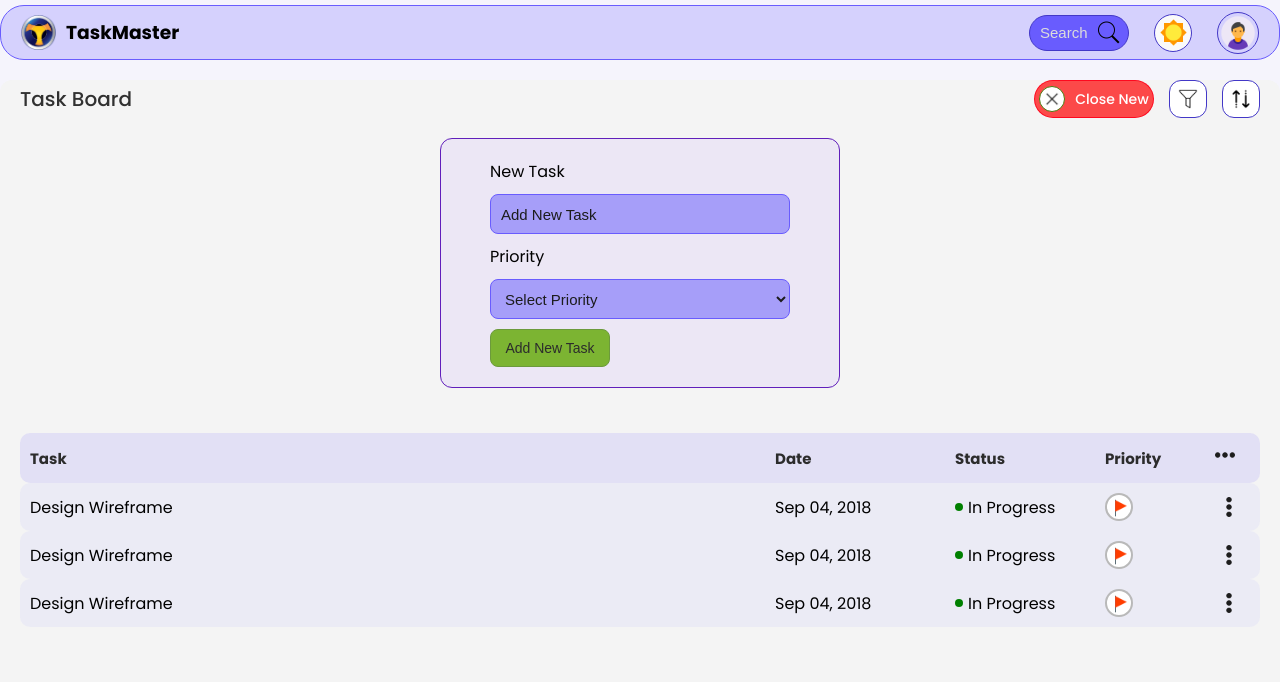
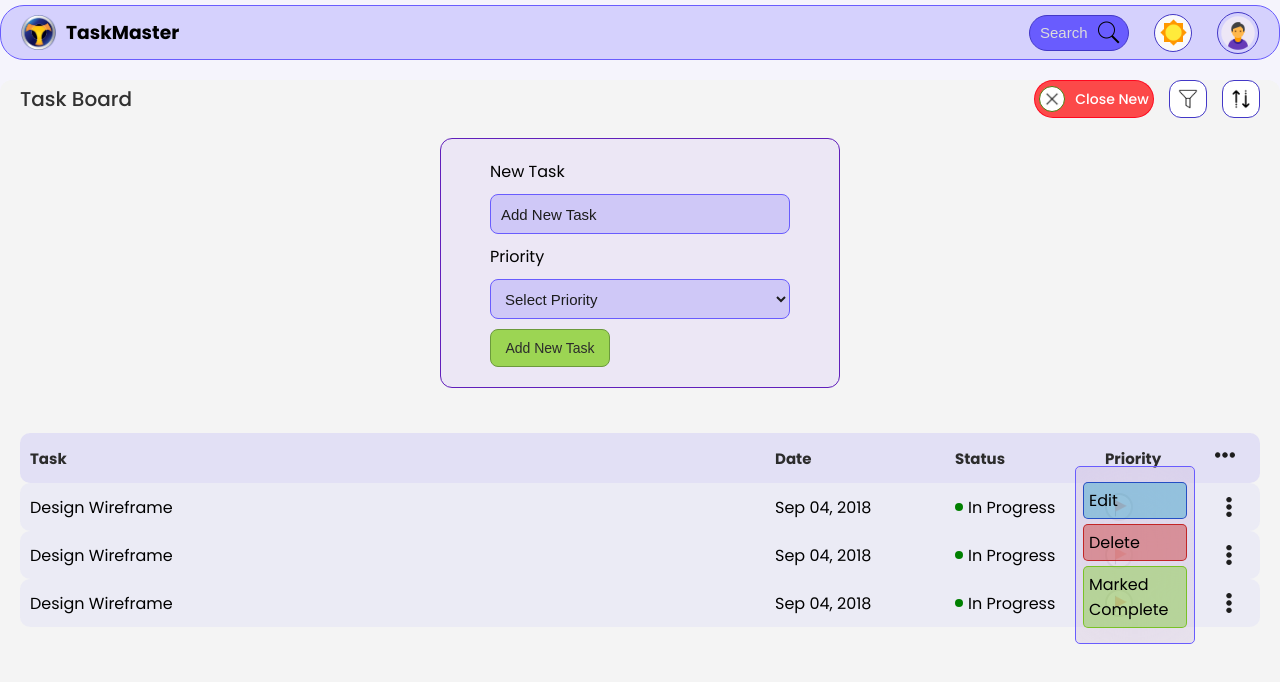
Before and after one commit to ZwSyntax/Task-Manager, a React (Vite) app in the folder client/: page / in a window 1280 px wide. Both pictures are taken after a click on the element 1229 px from the left and 555 px from the top of the page. Shown: the top 682 px of the page. Built offline with nearby package versions, Linux system fonts and the light colour scheme.

Commit message:
change filter , sort option show condition and show edit task options

```diff
--- a/client/src/components/Header/Navbar.jsx
+++ b/client/src/components/Header/Navbar.jsx
@@ -65,7 +65,10 @@ const Navbar = () => {
         >
           <img src={userLogo} alt={"userlogo"} />
           {isProfile && (
-            <div className={styles["profile-options"]}>
+            <div
+              className={styles["profile-options"]}
+              onMouseLeave={(e) => profileHandler(false, e)}
+            >
               <Link to={"/profile"}>
                 <div
                   className={styles["profile"]}
--- a/client/src/components/TasksSection/NewTask.module.css
+++ b/client/src/components/TasksSection/NewTask.module.css
@@ -39,7 +39,7 @@
 }
 .new-task-container input,
 .new-task-container select {
-  background-color: rgba(105, 92, 254, 0.52);
+  background-color: rgba(105, 92, 254, 0.22);
   height: 40px;
   color: #1c1c1c;
   border: 1px solid #695cfe;
@@ -54,11 +54,11 @@
   font-size: 14px;
   border-radius: 8px;
   border: 1px solid #6c9a3c;
-  background-color: #7cb432;
+  background-color: #9cd553;
   color: #2c2c2c;
   cursor: pointer;
 }
 
 .new-task-container-sub button:hover {
-  background-color: #689825;
+  background-color: #95ce4e;
 }
--- a/client/src/components/TasksSection/Task.jsx
+++ b/client/src/components/TasksSection/Task.jsx
@@ -1,7 +1,15 @@
 import styles from "./Task.module.css";
 import { redFlag, threeDotLightLogo } from "../../assets/index.js";
+import { useState } from "react";
 
 const Task = () => {
+  const [isOptionShown, setIsOptionShown] = useState(false);
+
+  const optionShowHandler = (e, value) => {
+    e.stopPropagation();
+    setIsOptionShown(value);
+  };
+
   return (
     <div className={styles["task-container"]}>
       <table>
@@ -36,7 +44,7 @@ const Task = () => {
           <td>
             <div className={styles["three-dot-option-section"]}>
               <img
-                className={styles["three-dot-options"]}
+                className={styles["three-dot-option-img"]}
                 src={threeDotLightLogo}
                 alt={"threeDotLight"}
               />
@@ -58,12 +66,27 @@ const Task = () => {
             </div>
           </td>
           <td>
-            <div className={styles["three-dot-option-section"]}>
+            <div
+              className={styles["three-dot-option-section"]}
+              onClick={(e) => optionShowHandler(e, true)}
+            >
               <img
-                className={styles["three-dot-options"]}
+                className={styles["three-dot-option-img"]}
                 src={threeDotLightLogo}
                 alt={"threeDotLight"}
               />
+              {isOptionShown && (
+                <div
+                  className={styles["three-dot-option"]}
+                  onMouseLeave={(e) => optionShowHandler(e, false)}
+                >
+                  <p onClick={(e) => optionShowHandler(e, false)}>Edit</p>
+                  <p onClick={(e) => optionShowHandler(e, false)}>Delete</p>
+                  <p onClick={(e) => optionShowHandler(e, false)}>
+                    Marked Complete
+                  </p>
+                </div>
+              )}
             </div>
           </td>
         </tr>
@@ -84,7 +107,7 @@ const Task = () => {
           <td>
             <div className={styles["three-dot-option-section"]}>
               <img
-                className={styles["three-dot-options"]}
+                className={styles["three-dot-option-img"]}
                 src={threeDotLightLogo}
                 alt={"threeDotLight"}
               />
--- a/client/src/components/TasksSection/Task.module.css
+++ b/client/src/components/TasksSection/Task.module.css
@@ -74,7 +74,7 @@ td {
 }
 
 .three-dot-header,
-.three-dot-options {
+.three-dot-option-img {
   width: 20px;
   height: 20px;
   filter: brightness(50%);
@@ -87,15 +87,64 @@ td {
   width: 28px;
   height: 28px;
   border-radius: 50%;
+  position: relative;
 }
 
 .three-dot-option-section:hover {
   background-color: rgba(105, 92, 254, 0.37);
 }
 
-.three-dot-options {
+.three-dot-option-img {
   transform: rotate(90deg);
   cursor: pointer;
+}
+
+.three-dot-option {
+  position: absolute;
+  z-index: 5;
+  background-color: rgba(105, 30, 155, 0.08);
+  padding: 10px 2px;
+  border-radius: 5px;
+  border: 1px solid #695cfe;
+  backdrop-filter: blur(40px);
+  width: 120px;
+  left: -140px;
+}
+
+.three-dot-option p {
+  margin: 5px;
+  padding: 5px;
+  border-radius: 5px;
+  background-color: rgba(138, 60, 173, 0.2);
+  cursor: pointer;
+}
+
+.three-dot-option p:first-child {
+  background-color: rgba(72, 170, 206, 0.5);
+  border: 1px solid rgba(15, 56, 190, 0.83);
+}
+
+.three-dot-option p:first-child:hover {
+  background-color: rgba(51, 161, 203, 0.5);
+  border: 1px solid rgba(9, 47, 169, 0.83);
+}
+
+.three-dot-option p:nth-child(2) {
+  background-color: rgba(206, 72, 72, 0.5);
+  border: 1px solid rgba(190, 15, 15, 0.83);
+}
+.three-dot-option p:nth-child(2):hover {
+  background-color: rgba(204, 56, 56, 0.5);
+  border: 1px solid rgba(173, 11, 11, 0.83);
+}
+
+.three-dot-option p:last-child {
+  background-color: rgba(140, 206, 72, 0.5);
+  border: 1px solid rgba(109, 190, 15, 0.83);
+}
+.three-dot-option p:last-child:hover {
+  background-color: rgba(117, 204, 31, 0.5);
+  border: 1px solid rgba(113, 208, 6, 0.83);
 }
 
 .priority-flag {
--- a/client/src/components/TasksSection/Tasks.jsx
+++ b/client/src/components/TasksSection/Tasks.jsx
@@ -11,9 +11,23 @@ import { useState } from "react";
 
 const Tasks = () => {
   const [isNewTask, setIsNewTask] = useState(true);
+  const [isFilterShow, setIsFilterShow] = useState(false);
+  const [isShortShow, setIsShortShow] = useState(false);
 
-  const newTaskHandler = (value) => {
+  const newTaskHandler = () => {
     setIsNewTask((pre) => !pre);
+  };
+
+  const filterHandler = (value, e) => {
+    e.stopPropagation();
+    setIsFilterShow(value);
+    setIsShortShow(false);
+  };
+
+  const shorterHandler = (value, e) => {
+    e.stopPropagation();
+    setIsShortShow(value);
+    setIsFilterShow(false);
   };
 
   return (
@@ -30,11 +44,51 @@ const Tasks = () => {
             </div>
             {isNewTask ? <p>Close New</p> : <p>Add New</p>}
           </div>
-          <div className={styles["filter"]}>
-            <img src={filterLightLogo} alt={"filter"} />
+          <div
+            className={styles["filter"]}
+            onClick={() => filterHandler(true, e)}
+          >
+            <img
+              onClick={(e) => filterHandler(true, e)}
+              src={filterLightLogo}
+              alt={"filter"}
+            />
+            {isFilterShow && (
+              <div
+                className={styles["filter-options"]}
+                onMouseLeave={(e) => filterHandler(false, e)}
+              >
+                <p onClick={(e) => filterHandler(false, e)}>Completed</p>
+                <p onClick={(e) => filterHandler(false, e)}>Pending</p>
+                <div
+                  onClick={(e) => filterHandler(false, e)}
+                  className={styles["filter-cross"]}
+                >
+                  <img src={crosLight} alt={"cross"} />
+                </div>
+              </div>
+            )}
           </div>
-          <div className={styles["sort"]}>
+          <div
+            className={styles["sort"]}
+            onClick={(e) => shorterHandler(true, e)}
+          >
             <img src={sortLightLogo} alt={"sort"} />
+            {isShortShow && (
+              <div
+                className={styles["sort-options"]}
+                onMouseLeave={(e) => shorterHandler(false, e)}
+              >
+                <p onClick={(e) => shorterHandler(false, e)}>Date</p>
+                <p onClick={(e) => shorterHandler(false, e)}>Priority</p>
+                <div
+                  onClick={(e) => shorterHandler(false, e)}
+                  className={styles["filter-cross"]}
+                >
+                  <img src={crosLight} alt={"cross"} />
+                </div>
+              </div>
+            )}
           </div>
         </div>
       </div>
--- a/client/src/components/TasksSection/Tasks.module.css
+++ b/client/src/components/TasksSection/Tasks.module.css
@@ -84,6 +84,36 @@
   border-radius: 12px;
   cursor: pointer;
   background-color: white;
+  position: relative;
+}
+.filter-options,
+.sort-options {
+  position: absolute;
+  bottom: -120px;
+  background-color: rgba(68, 19, 101, 0.07);
+  z-index: 4;
+  border-radius: 8px;
+  border: 1px solid #4338c7;
+  backdrop-filter: blur(40px);
+  padding-top: 28px;
+}
+
+.sort-options {
+  right: 0px;
+}
+
+.filter-options p,
+.sort-options p {
+  font-size: 15px;
+  padding: 5px 8px;
+  background-color: rgba(73, 24, 169, 0.21);
+  margin: 5px;
+  border-radius: 5px;
+}
+
+.filter-options p:hover,
+.sort-options p:hover {
+  background-color: rgba(73, 24, 169, 0.3);
 }
 
 .filter img,
@@ -96,3 +126,21 @@
 .sort:hover {
   background-color: #efefef;
 }
+
+.filter-cross {
+  width: 28px;
+  height: 25px;
+  display: flex;
+  justify-content: center;
+  align-items: center;
+  position: absolute;
+  border: 1px solid #4338c7;
+  background-color: rgba(95, 37, 201, 0.14);
+  top: 3px;
+  right: 3px;
+  border-radius: 5px;
+}
+
+.filter-cross:hover {
+  background-color: rgba(95, 37, 201, 0.22);
+}
```
